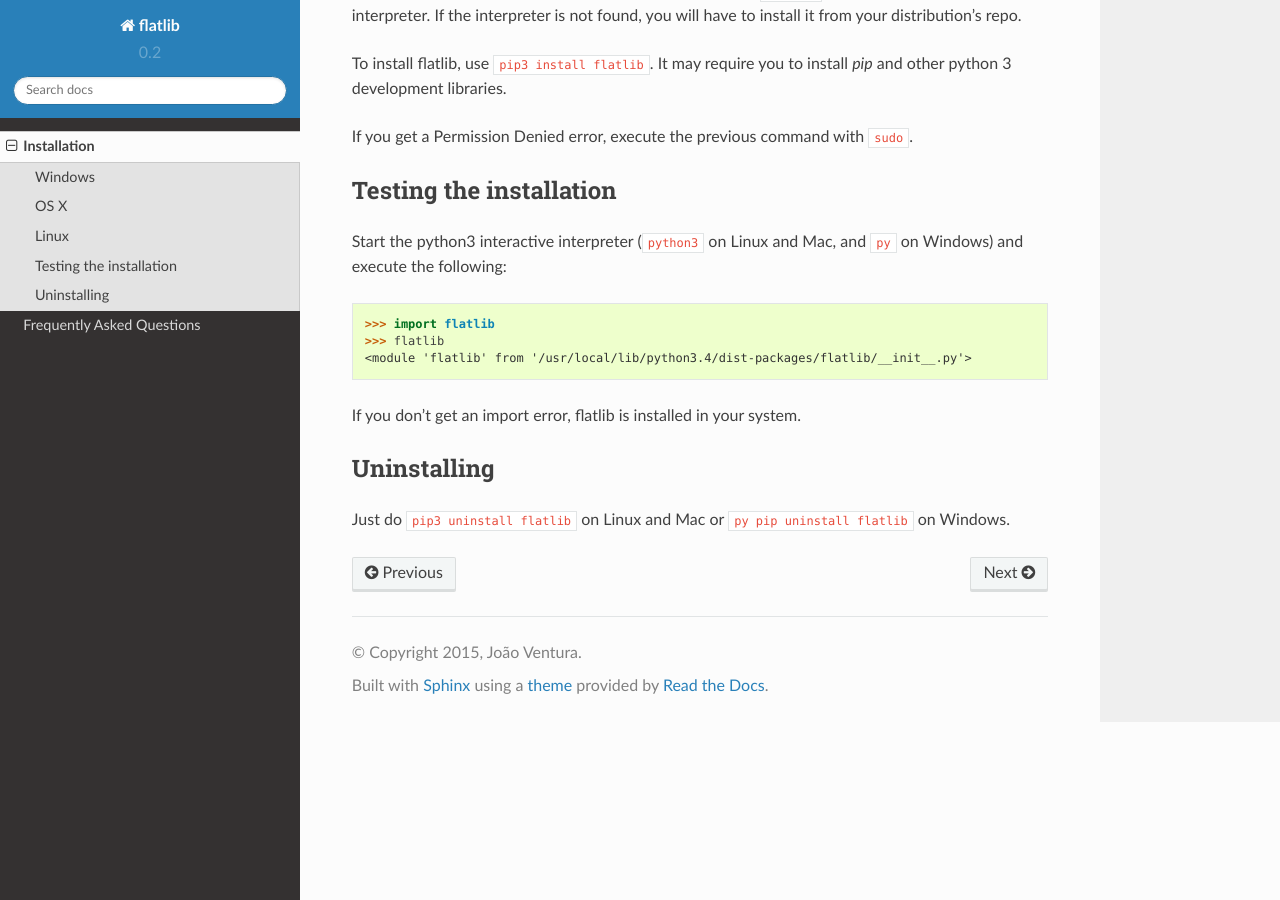
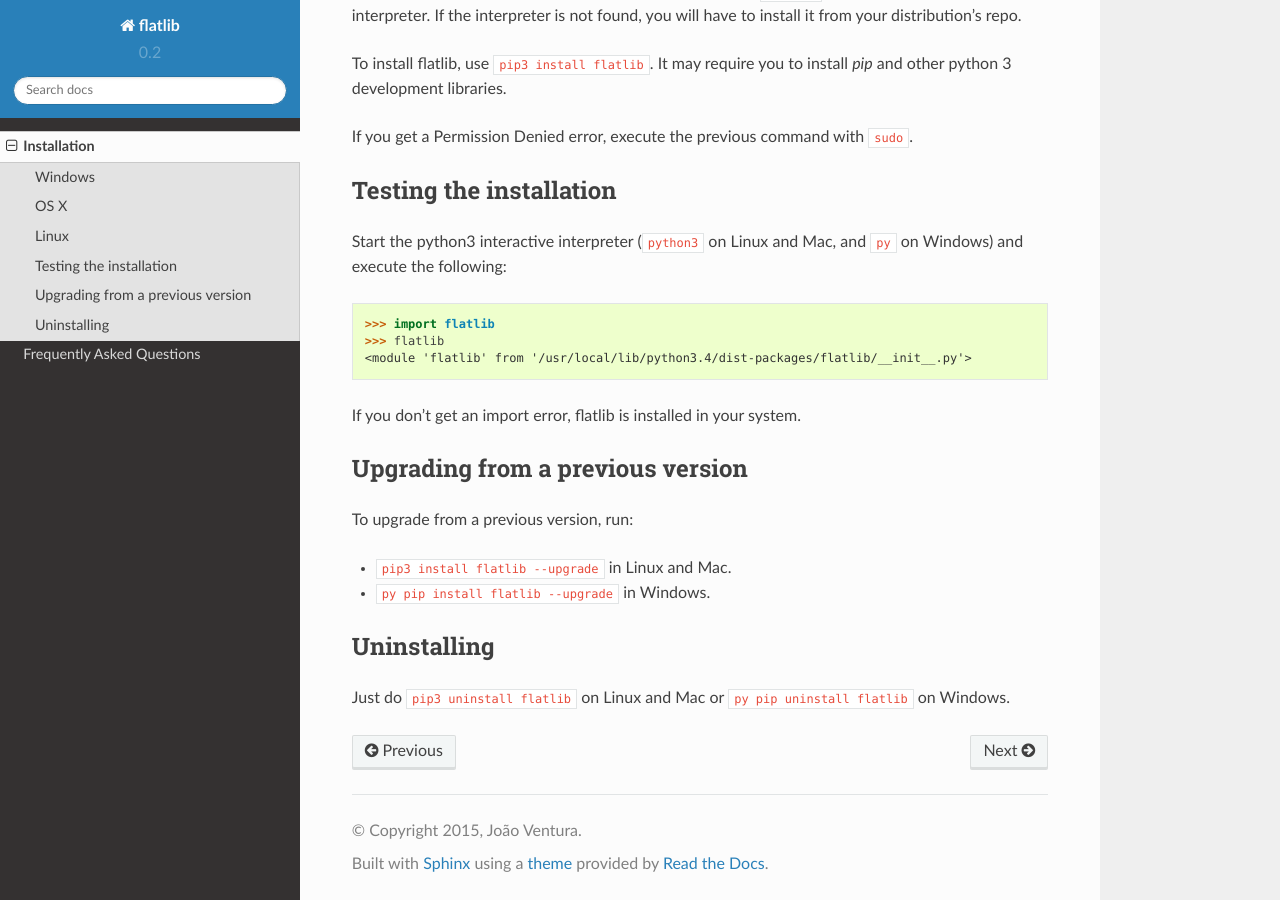
Before and after one commit to flatangle/flatlib, a Sphinx documentation site: the page built from docs/source/installation.rst, in a window 1280 px wide and 900 px high, scrolled down 1674 px. Built offline with Sphinx 7.4.7 and the Read the Docs theme 2.0.0, drawn with Linux system fonts in a browser that asks for light colours.

Commit message:
Add upgrade to documentation

```diff
--- a/docs/source/installation.rst
+++ b/docs/source/installation.rst
@@ -72,6 +72,15 @@ following::
 If you don't get an import error, flatlib is installed in your system.
 
 
+Upgrading from a previous version
+---------------------------------
+
+To upgrade from a previous version, run:
+
+* ``pip3 install flatlib --upgrade`` in Linux and Mac.
+* ``py pip install flatlib --upgrade`` in Windows.
+
+
 Uninstalling
 ------------
 
```
